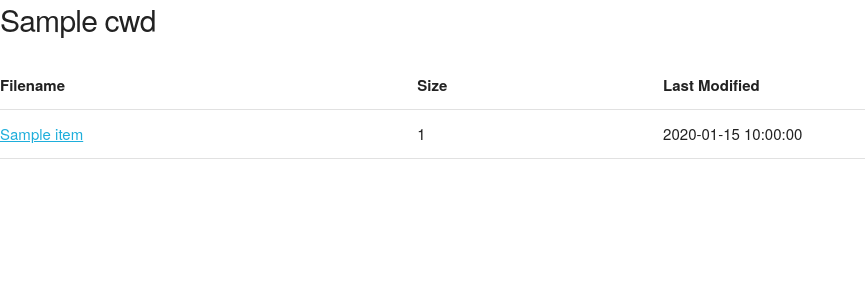
After one commit to gnomehat/gnomehat, a Flask app: template gnomehat/templates/listing.html in a window 1280 px wide. The commit adds this page. Shown: the top 300 px of the page, without its empty margins (0-865 px from the left). Run offline with Flask 2, Linux system fonts and the light colour scheme; the template is opened without the code that fills it: most values are stand-ins (such as "Sample title", 1, 10 or a date in 2020).

Commit message:
Add built-in directory listings
Removes any dependence on an external nginx server

```diff
--- a/gnomehat/server/webapi.py
+++ b/gnomehat/server/webapi.py
@@ -35,6 +35,7 @@ def front_page():
     start_time = time.time()
     kwargs = {
         'results': get_results(),
+        'files_url': get_files_url(),
     }
     print("Generated results for front page in {:.2f} sec".format(
         time.time() - start_time))
@@ -150,9 +151,29 @@ def static_file(path):
     return flask.send_from_directory(app.static_folder, path)
 
 
+# HACK: Here I use Flask to serve static files.
+# For a proper service this would be handled by eg. nginx
 @app.route('/experiments/<path:path>')
 def static_experiments_file(path):
-    return flask.send_from_directory(config['EXPERIMENTS_DIR'], path)
+    if '../' in path:
+        print('Error: bad input path {}'.format(path))
+        flask.abort(400)
+    full_path = os.path.join(config['EXPERIMENTS_DIR'], path)
+    if os.path.isdir(full_path):
+        # Serve a directory of filenames
+        listing = []
+        for filename in os.listdir(full_path):
+            stat = os.stat(os.path.join(full_path, filename))
+            listing.append({
+                'name': filename,
+                'size': stat.st_size,
+                'last_modified': stat.st_mtime,
+            })
+        return flask.render_template('listing.html', file_url=get_files_url(),
+                                     listing=listing, cwd=path)
+    else:
+        # Serve an ordinary file
+        return flask.send_from_directory(config['EXPERIMENTS_DIR'], path)
 
 
 @app.route('/delete_job', methods=['POST'])
--- /dev/null
+++ b/gnomehat/templates/listing.html
@@ -0,0 +1,53 @@
+<!DOCTYPE html>
+<head>
+
+  <!-- Basic Page Needs
+  –––––––––––––––––––––––––––––––––––––––––––––––––– -->
+  <meta charset="utf-8">
+  <title>{{cwd}}</title>
+  <meta name="description" content="Directory {{cwd}}">
+
+  <!-- Mobile Specific Metas
+  –––––––––––––––––––––––––––––––––––––––––––––––––– -->
+  <meta name="viewport" content="width=device-width, initial-scale=1">
+
+  <!-- CSS
+  –––––––––––––––––––––––––––––––––––––––––––––––––– -->
+  <link rel="stylesheet" href="static/css/normalize.css">
+  <link rel="stylesheet" href="static/css/skeleton.css">
+  <link rel="stylesheet" href="static/css/font-awesome.css">
+
+  <!-- Favicon
+  –––––––––––––––––––––––––––––––––––––––––––––––––– -->
+  <link rel="icon" type="image/png" href="static/images/favicon.png">
+
+  <style>
+table {
+  width: 100%;
+}
+  </style>
+</head>
+<h4>{{cwd}}</h4>
+<body>
+  <table>
+  <tr>
+    <th>Filename</th>
+    <th>Size</th>
+    <th>Last Modified</th>
+  </tr>
+  {% for item in listing: %}
+  <tr>
+    <td>
+      <a href="{{files_url}}/{{cwd}}/{{item['name']}}">{{item['name']}}</a>
+    </td>
+    <td>
+      {{item['size']}}
+    </td>
+    <td>
+      {{item['last_modified']}}
+    </td>
+  </tr>
+  {% endfor %}
+</table>
+</body>
+</html>
```
Also changed, not shown: gnomehat/templates/experiment.html (+11 -1 lines), gnomehat/templates/index.html (+7 -13 lines).
